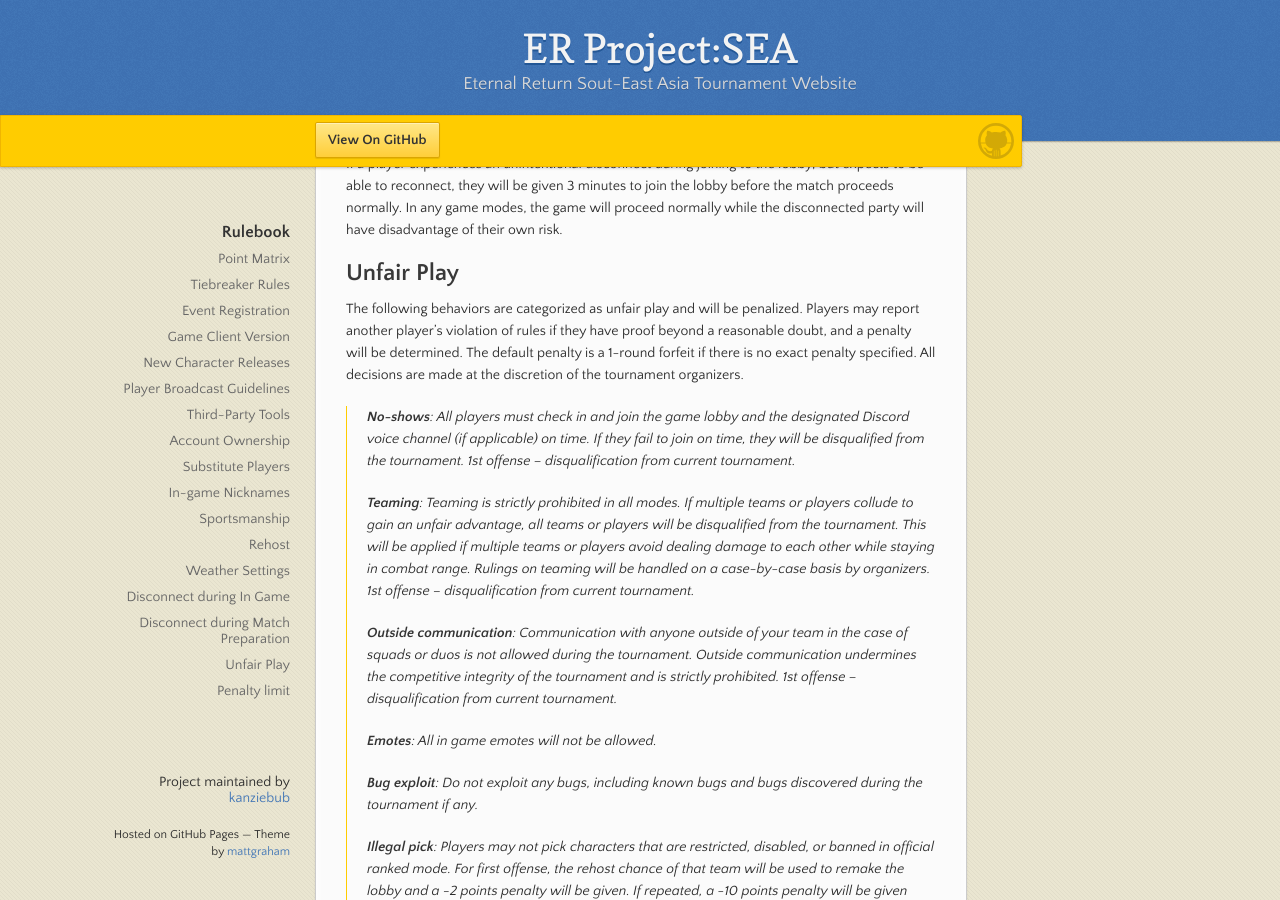
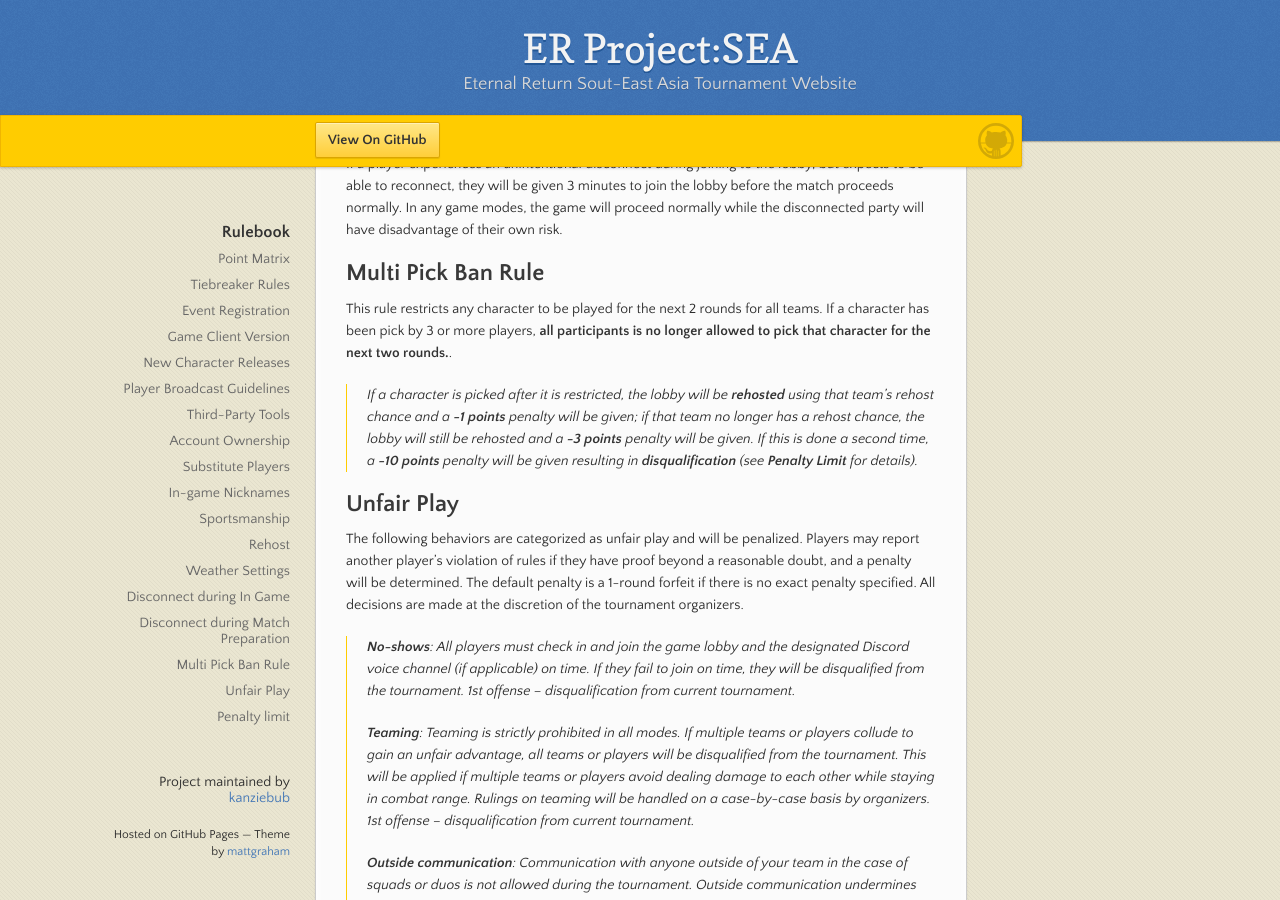
Before and after one commit to kanziebub/ProjectSEA, a Jekyll site: the page built from rulebook.md, in a window 1280 px wide and 900 px high, scrolled down 2915 px. Built offline with Jekyll 4.4.1, drawn with Linux system fonts in a browser that asks for light colours.

Commit message:
mod/multi pick ban rule

```diff
--- a/rulebook.md
+++ b/rulebook.md
@@ -94,6 +94,12 @@ Unintentional disconnects or crashes occurring during the loading screen or with
 
 If a player experiences an unintentional disconnect during joining to the lobby, but expects to be able to reconnect, they will be given 3 minutes to join the lobby before the match proceeds normally. In any game modes, the game will proceed normally while the disconnected party will have disadvantage of their own risk.
 
+## Multi Pick Ban Rule
+
+This rule restricts any character to be played for the next 2 rounds for all teams. If a character has been pick by 3 or more players, **all participants is no longer allowed to pick that character for the next two rounds.**.
+
+> If a character is picked after it is restricted, the lobby will be **rehosted** using that team's rehost chance and a **-1 points** penalty will be given; if that team no longer has a rehost chance, the lobby will still be rehosted and a **-3 points** penalty will be given. If this is done a second time, a **-10 points** penalty will be given resulting in **disqualification** (see **Penalty Limit** for details).
+
 ## Unfair Play
 
 The following behaviors are categorized as unfair play and will be penalized. Players may report another player’s violation of rules if they have proof beyond a reasonable doubt, and a penalty will be determined. The default penalty is a 1-round forfeit if there is no exact penalty specified. All decisions are made at the discretion of the tournament organizers.
```
